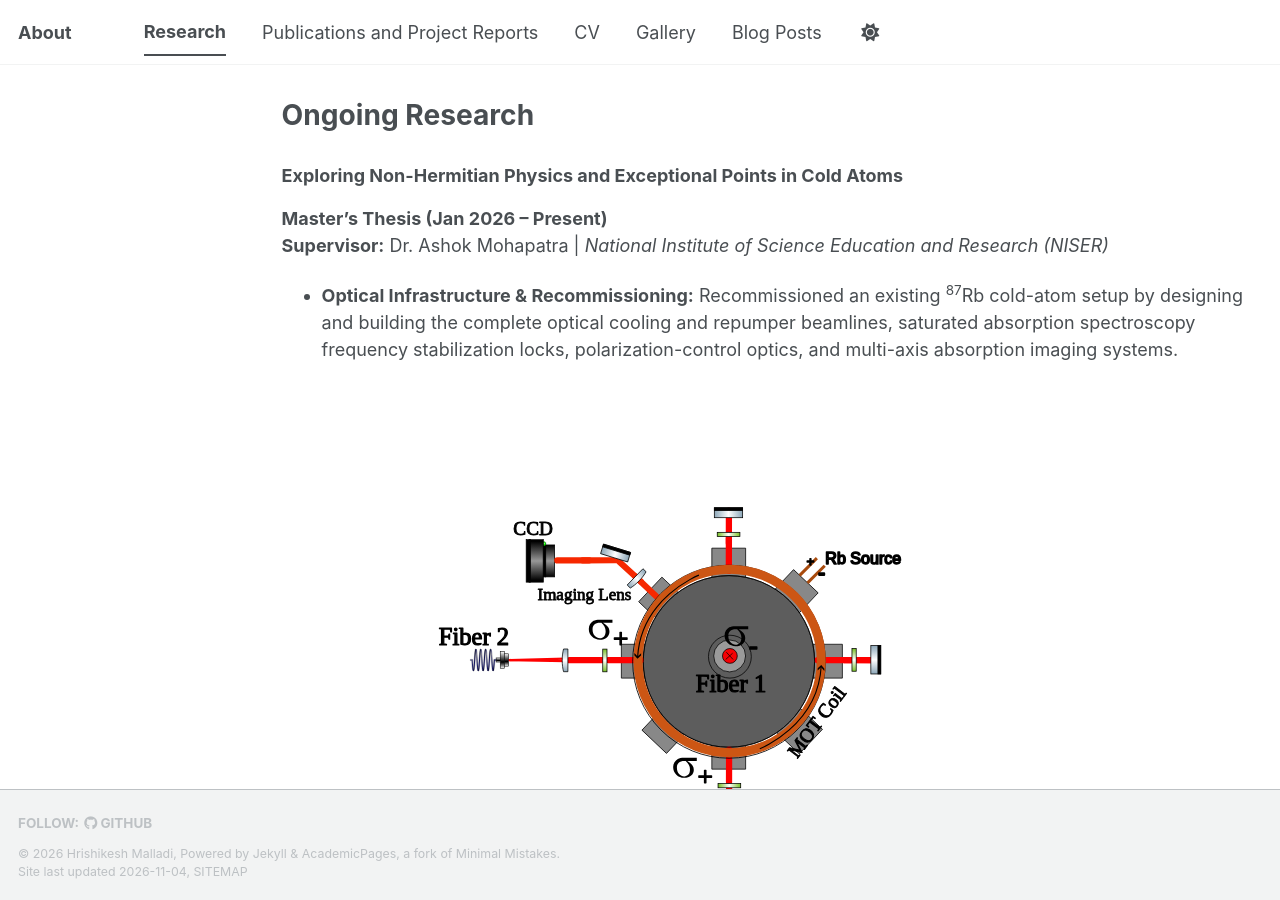
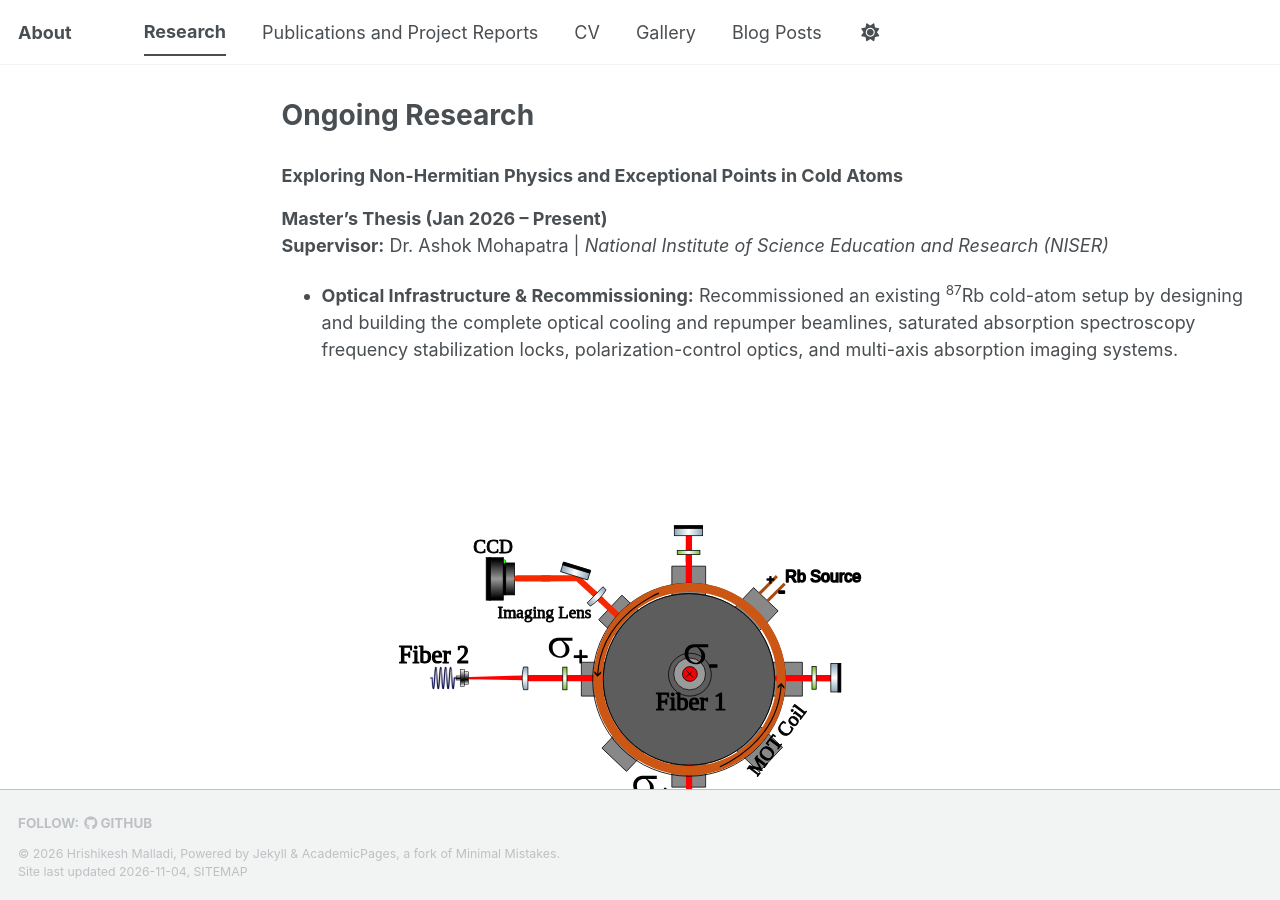
Before and after one commit to Hrishikesh-03/Hrishikesh-03.github.io, a Jekyll site: the page built from _pages/research.md, in a window 1280 px wide and 900 px high. Built offline with Jekyll 4.4.1, drawn with Linux system fonts in a browser that asks for light colours; a style sheet for code colours, icons or effects is not loaded.

Commit message:
research_update_1.414

```diff
--- a/_pages/research.md
+++ b/_pages/research.md
@@ -12,7 +12,8 @@ redirect_from:
 **Supervisor:** Dr. Ashok Mohapatra | *National Institute of Science Education and Research (NISER)*
 
 * **Optical Infrastructure & Recommissioning:** Recommissioned an existing <sup>87</sup>Rb cold-atom setup by designing and building the complete optical cooling and repumper beamlines, saturated absorption spectroscopy frequency stabilization locks, polarization-control optics, and multi-axis absorption imaging systems.
-<img src="{{ base_path }}/images/research/mot_chamber.svg" alt="MOT Chamber Setup" style="max-width: 100%;">
+
+<img src="{{ base_path }}/images/research/MOT_Chamber.svg" alt="MOT Chamber Setup" style="max-width: 100%;">
 * **Cooling & Atomic Cloud Optimization:** Established the <sup>87</sup>Rb Magneto-Optical Trap (MOT) and implemented sub-Doppler optical molasses cooling to maximize cloud phase-space density and minimize thermal expansion.
 * **Current Experimental Direction:** Engineering an effective non-Hermitian Hamiltonian in cold atomic vapors utilizing polarization-dependent atom-light interactions (Faraday and Voigt effects). Currently conducting polarimetric measurements to detect qualitative transmission and birefringence signatures near exceptional points in polarization space.
 * **Physical Objective:** Investigating topological mode-switching and examining the predicted boundaries of enhanced parameter sensitivity around non-Hermitian exceptional points.
```
